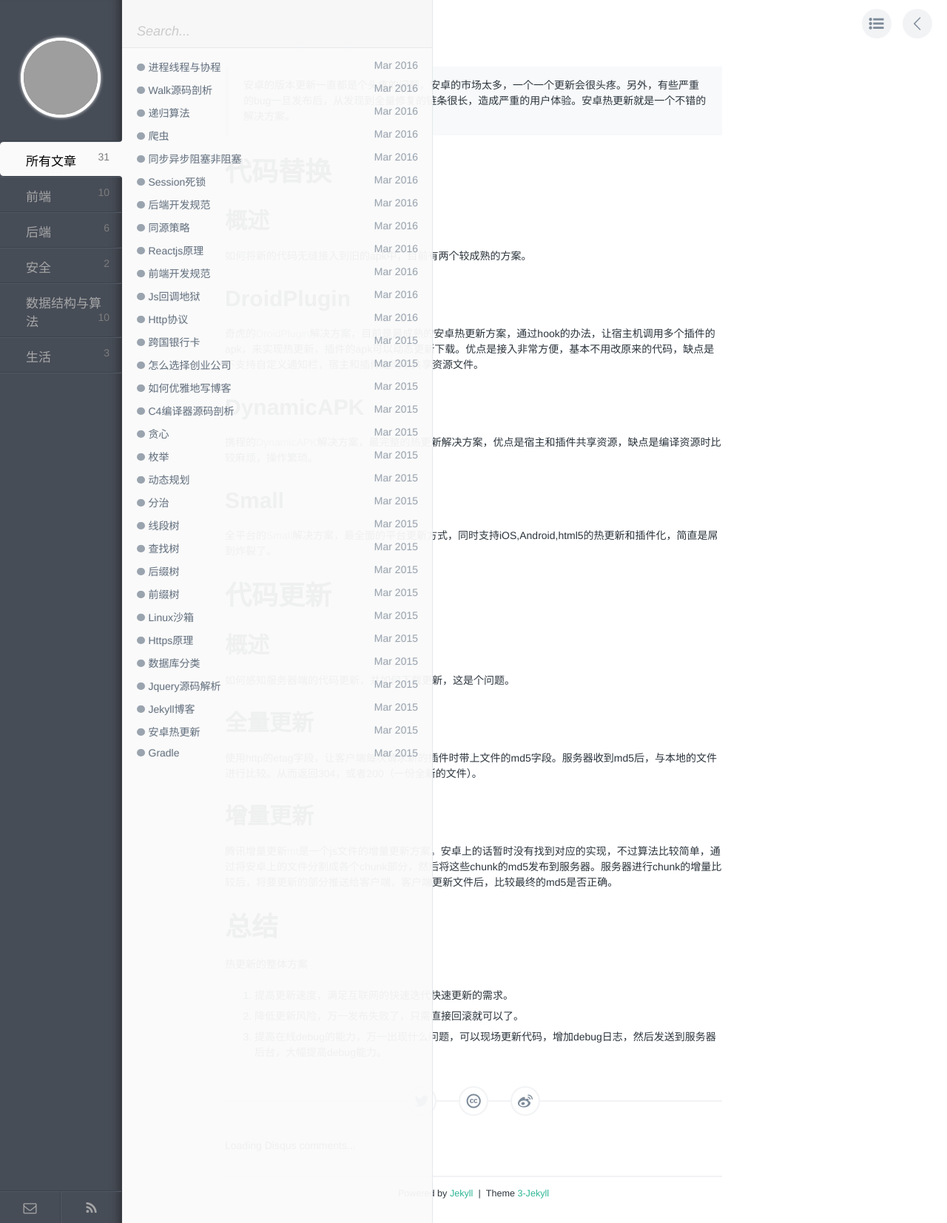
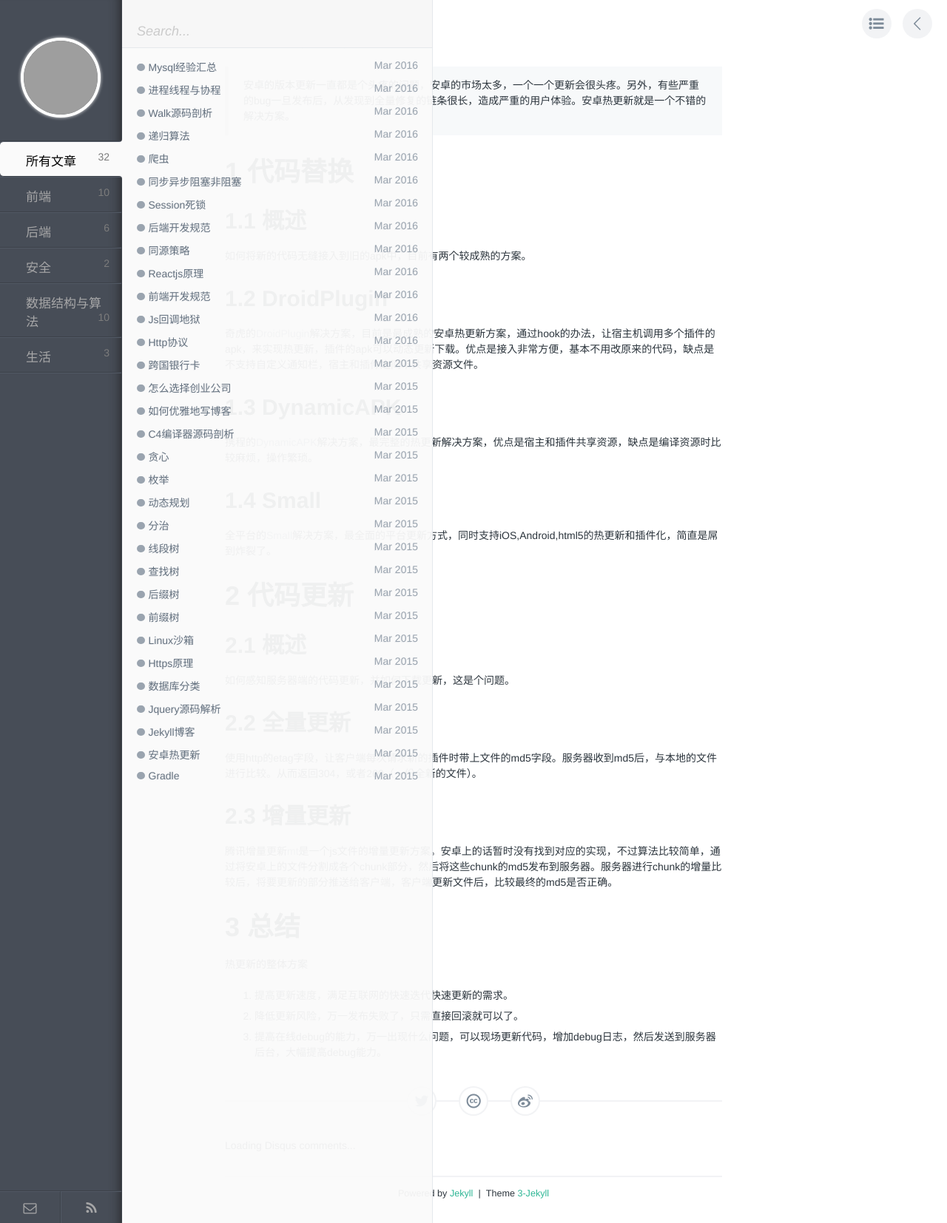
Before and after one commit to yankaics/fishedee.github.io, a Jekyll site: the page built from _posts/前端/安卓/2015-03-15-安卓热更新.markdown, in a window 1280 px wide. Shown: the whole page at 74% size. Built offline with Jekyll 4.4.1, drawn with Linux system fonts in a browser that asks for light colours; comment, search, counter and statistics services are not loaded; grey boxes are pictures that could not be loaded.

Commit message:
加入mysql经验汇总

```diff
--- a/_posts/前端/安卓/2015-03-15-安卓热更新.markdown
+++ b/_posts/前端/安卓/2015-03-15-安卓热更新.markdown
@@ -5,30 +5,32 @@ category: 前端
 
 > 安卓的版本更新一直都是个头疼的问题，安卓的市场太多，一个一个更新会很头疼。另外，有些严重的bug一旦发布后，从发现到全量修复的链条很长，造成严重的用户体验。安卓热更新就是一个不错的解决方案。
 
-# 代码替换
-## 概述
+# 1 代码替换
+
+## 1.1 概述
 如何将新的代码无缝接入到旧的apk中，目前有两个较成熟的方案。
 
-## DroidPlugin
+## 1.2 DroidPlugin
 奇虎的[DroidPlugin](https://github.com/Qihoo360/DroidPlugin)解决方案，目前是最成熟的安卓热更新方案，通过hook的办法，让宿主机调用多个插件的apk，来实现热更新，插件的apk可以动态更新下载。优点是接入非常方便，基本不用改原来的代码，缺点是不支持自定义通知栏，宿主和插件之间不共享资源文件。
 
-## DynamicAPK
+## 1.3 DynamicAPK
 携程的[DynamicAPK](https://github.com/CtripMobile/DynamicAPK)解决方案，最完整的热更新解决方案，优点是宿主和插件共享资源，缺点是编译资源时比较麻烦，操作繁琐。
 
-## Small
+## 1.4 Small
 全平台的[Small](https://github.com/wequick/Small)解决方案，最全面的平台更新方式，同时支持iOS,Android,html5的热更新和插件化，简直是屌到炸裂了。
 
-# 代码更新
-## 概述
+# 2 代码更新
+
+## 2.1 概述
 如何感知服务器端的代码更新，并如何下载更新，这是个问题。
 
-## 全量更新
+## 2.2 全量更新
 使用http的etag字段，让客户端每次请求新的插件时带上文件的md5字段。服务器收到md5后，与本地的文件进行比较。从而返回304，或者200（一份全新的文件）。
 
-## 增量更新
+## 2.3 增量更新
 腾讯增量更新[mt](http://mt.tencent.com/)是一个js文件的增量更新方案。安卓上的话暂时没有找到对应的实现，不过算法比较简单，通过将安卓上的文件分割成各个chunk部分，然后将这些chunk的md5发布到服务器。服务器进行chunk的增量比较后，将要更新的部分推送给客户端，客户端更新文件后，比较最终的md5是否正确。
 
-# 总结
+# 3 总结
 热更新的整体方案
 
 1. 提高更新速度，满足互联网的快速迭代快速更新的需求。
```
Also changed, not shown: _posts/后端/数据库/2016-03-16-mysql经验汇总.markdown (added, +219 -0 lines), assets/img/Screen Shot 2016-03-16 at 6.07.15 PM.png (added), assets/img/Screen Shot 2016-03-16 at 6.07.21 PM-1.png (added), assets/img/Screen Shot 2016-03-16 at 6.07.21 PM.png (added), assets/img/Screen Shot 2016-03-16 at 6.07.28 PM.png (added), assets/img/Screen Shot 2016-03-16 at 6.12.26 PM-1.png (added), assets/img/Screen Shot 2016-03-16 at 6.12.26 PM.png (added), assets/img/Screen Shot 2016-03-16 at 6.16.16 PM.png (added).
